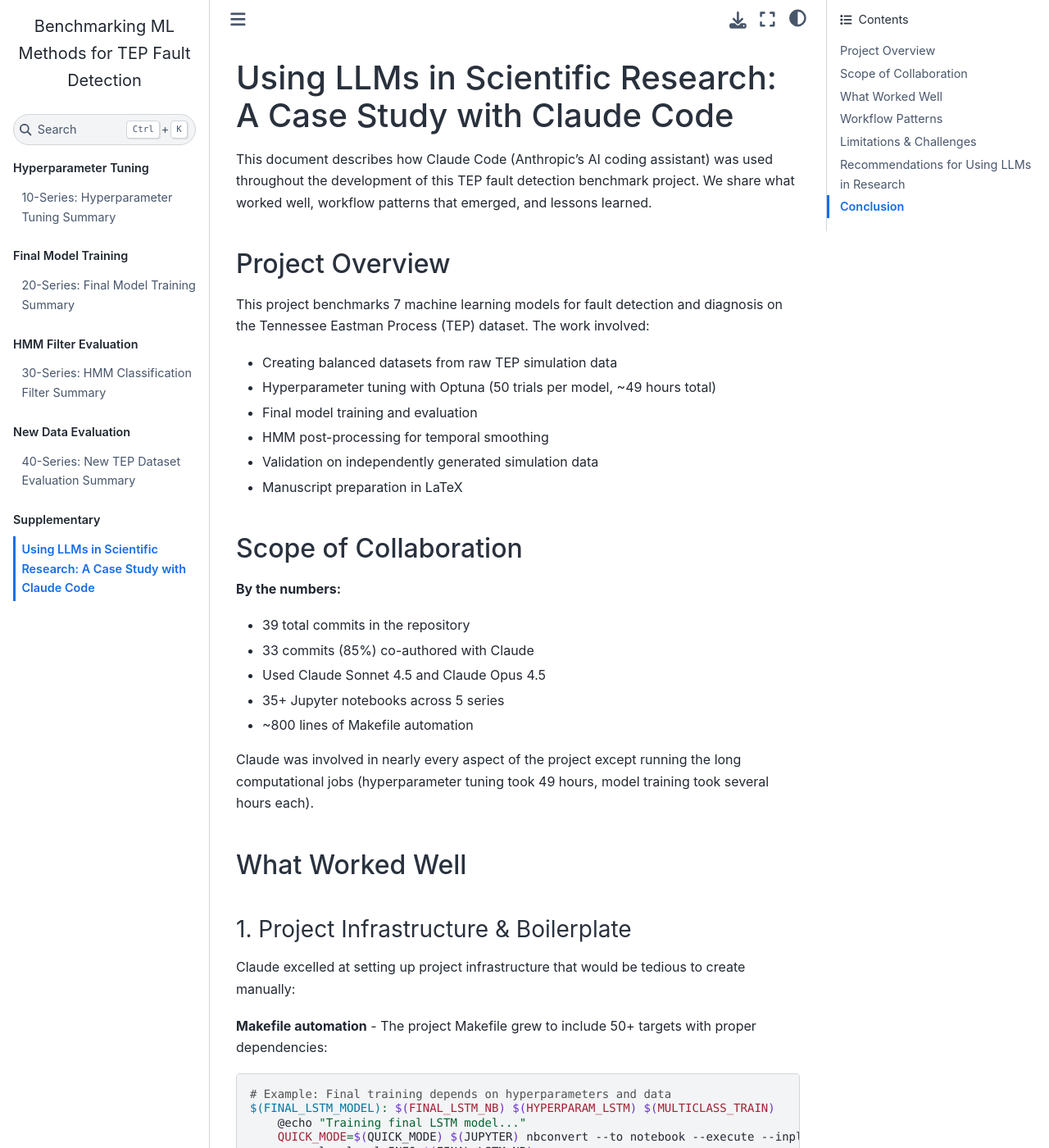
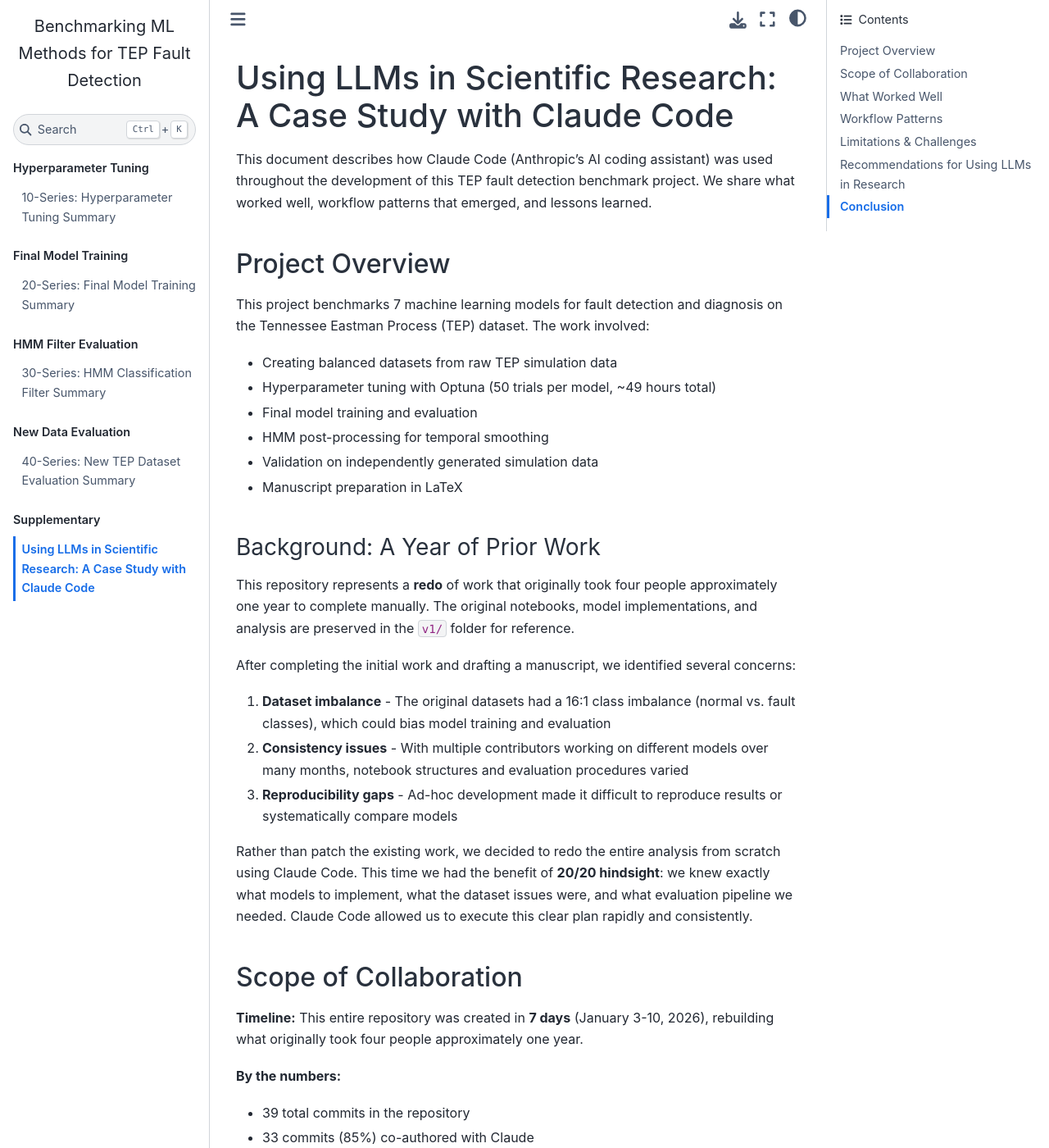
Before and after one commit to KitchinHUB/tep-manuscript, a Jupyter Book: the page built from using-llms.md, in a window 1280 px wide and 1400 px high. Shown: the whole window at 82% size. Built offline with Jupyter Book 1.0.4 settings and Sphinx 7.4.7 and the Sphinx Book theme 1.1.4, drawn with Linux system fonts in a browser that asks for light colours; pages that are not in the unit, such as notebooks, are missing from menus.

Commit message:
Add context about prior year of manual work to using-llms.md
- Document the 7-day timeline (Jan 3-10, 2026)
- Explain this repo is a redo of ~1 year of work by four people
- Note original work preserved in v1/ folder
- Describe motivations: dataset imbalance, consistency issues, reproducibility
- Emphasize the 20/20 hindsight advantage when using Claude Code

Co-Authored-By: Claude Opus 4.5 <noreply@anthropic.com>

```diff
--- a/using-llms.md
+++ b/using-llms.md
@@ -13,7 +13,21 @@ This project benchmarks 7 machine learning models for fault detection and diagno
 - Validation on independently generated simulation data
 - Manuscript preparation in LaTeX
 
+### Background: A Year of Prior Work
+
+This repository represents a **redo** of work that originally took four people approximately one year to complete manually. The original notebooks, model implementations, and analysis are preserved in the `v1/` folder for reference.
+
+After completing the initial work and drafting a manuscript, we identified several concerns:
+
+1. **Dataset imbalance** - The original datasets had a 16:1 class imbalance (normal vs. fault classes), which could bias model training and evaluation
+2. **Consistency issues** - With multiple contributors working on different models over many months, notebook structures and evaluation procedures varied
+3. **Reproducibility gaps** - Ad-hoc development made it difficult to reproduce results or systematically compare models
+
+Rather than patch the existing work, we decided to redo the entire analysis from scratch using Claude Code. This time we had the benefit of **20/20 hindsight**: we knew exactly what models to implement, what the dataset issues were, and what evaluation pipeline we needed. Claude Code allowed us to execute this clear plan rapidly and consistently.
+
 ## Scope of Collaboration
+
+**Timeline:** This entire repository was created in **7 days** (January 3-10, 2026), rebuilding what originally took four people approximately one year.
 
 **By the numbers:**
 - 39 total commits in the repository
```
